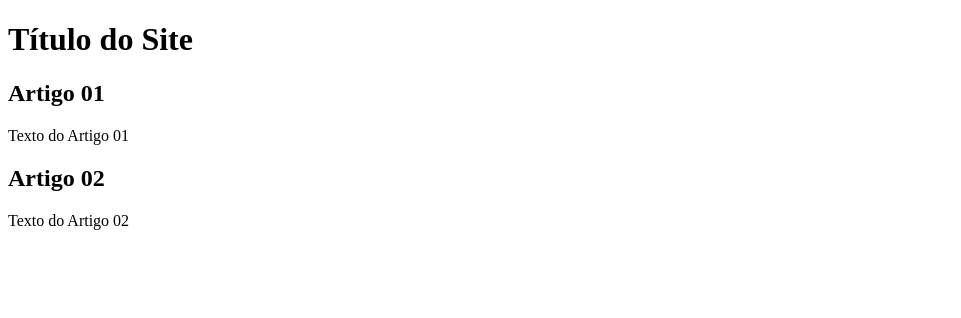
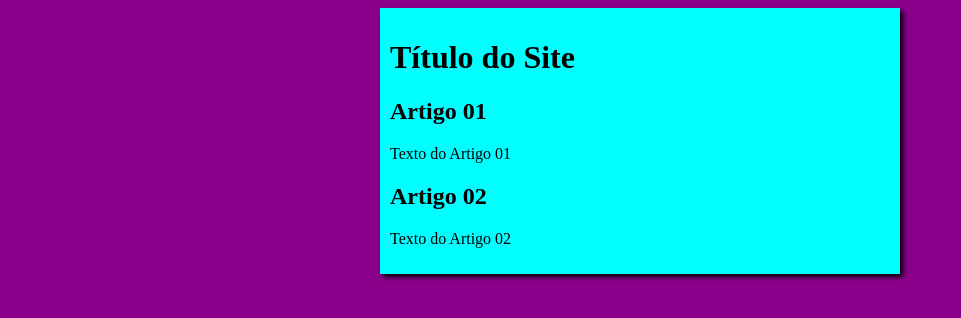
Before and after one commit to LucasLima1407/projeto-site, a plain HTML site: page index.html in a window 1280 px wide. Shown: the whole page, without its empty margins (0-961 px from the left). Drawn offline with Linux system fonts and the light colour scheme.

Commit message:
Iniciei o design

```diff
--- /dev/null
+++ b/estilos/style.css
@@ -0,0 +1,16 @@
+{
+    font-family: Arial, Helvetica, sans-serif;
+    font-size: 16px;
+}
+
+body{
+    background-color: darkmagenta;
+}
+
+main{
+    background-color: aqua;
+    width: 500px;
+    margin: auto;
+    padding: 10px;
+    box-shadow: 3px 3px 5px black;
+}
--- a/index.html
+++ b/index.html
@@ -5,6 +5,7 @@
     <meta http-equiv="X-UA-Compatible" content="IE=edge">
     <meta name="viewport" content="width=device-width, initial-scale=1.0">
     <title>Título do Site</title>
+    <link rel="stylesheet" href="estilos/style.css">
 </head>
 <body>
     <main><header>
```
